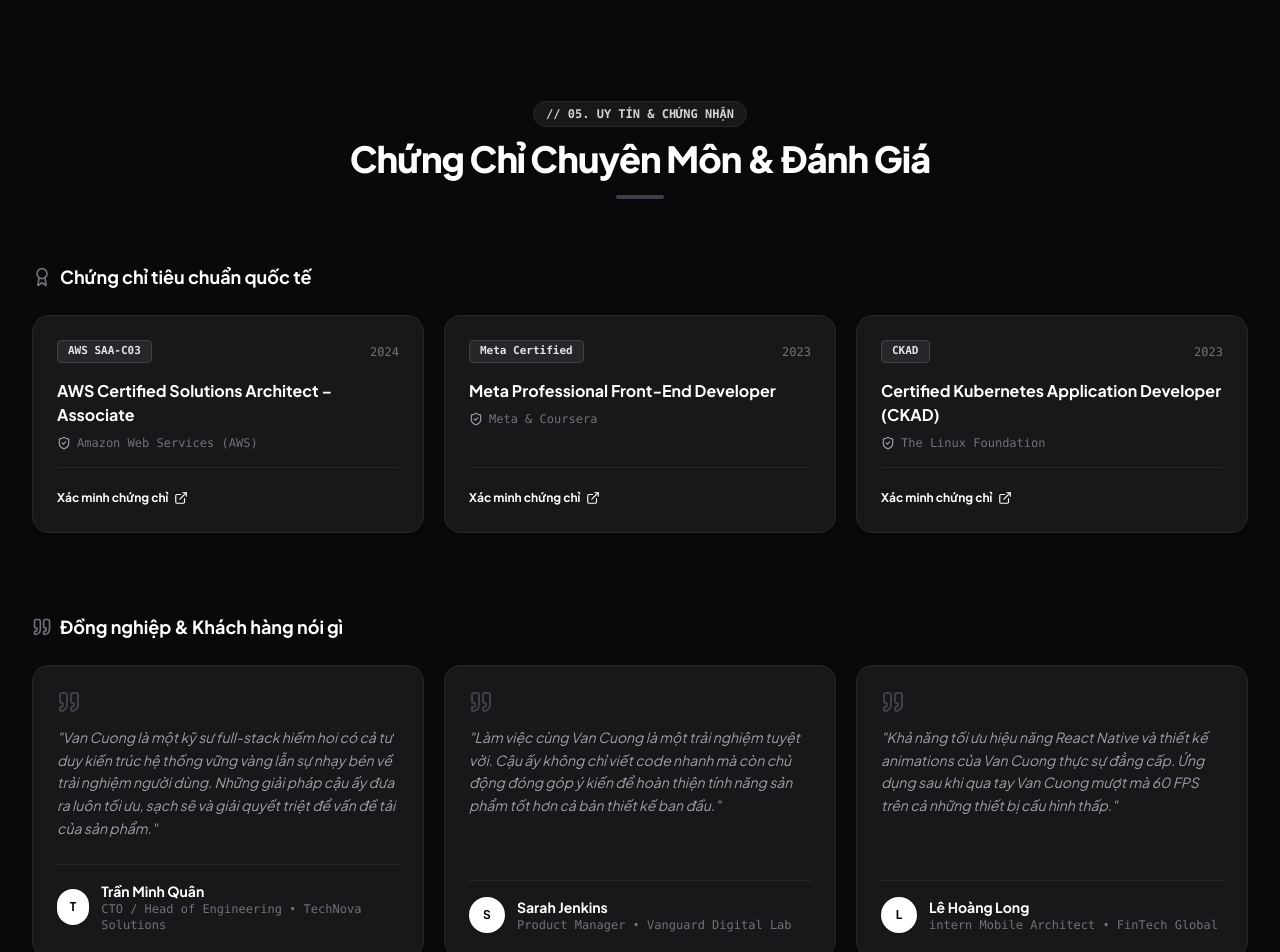
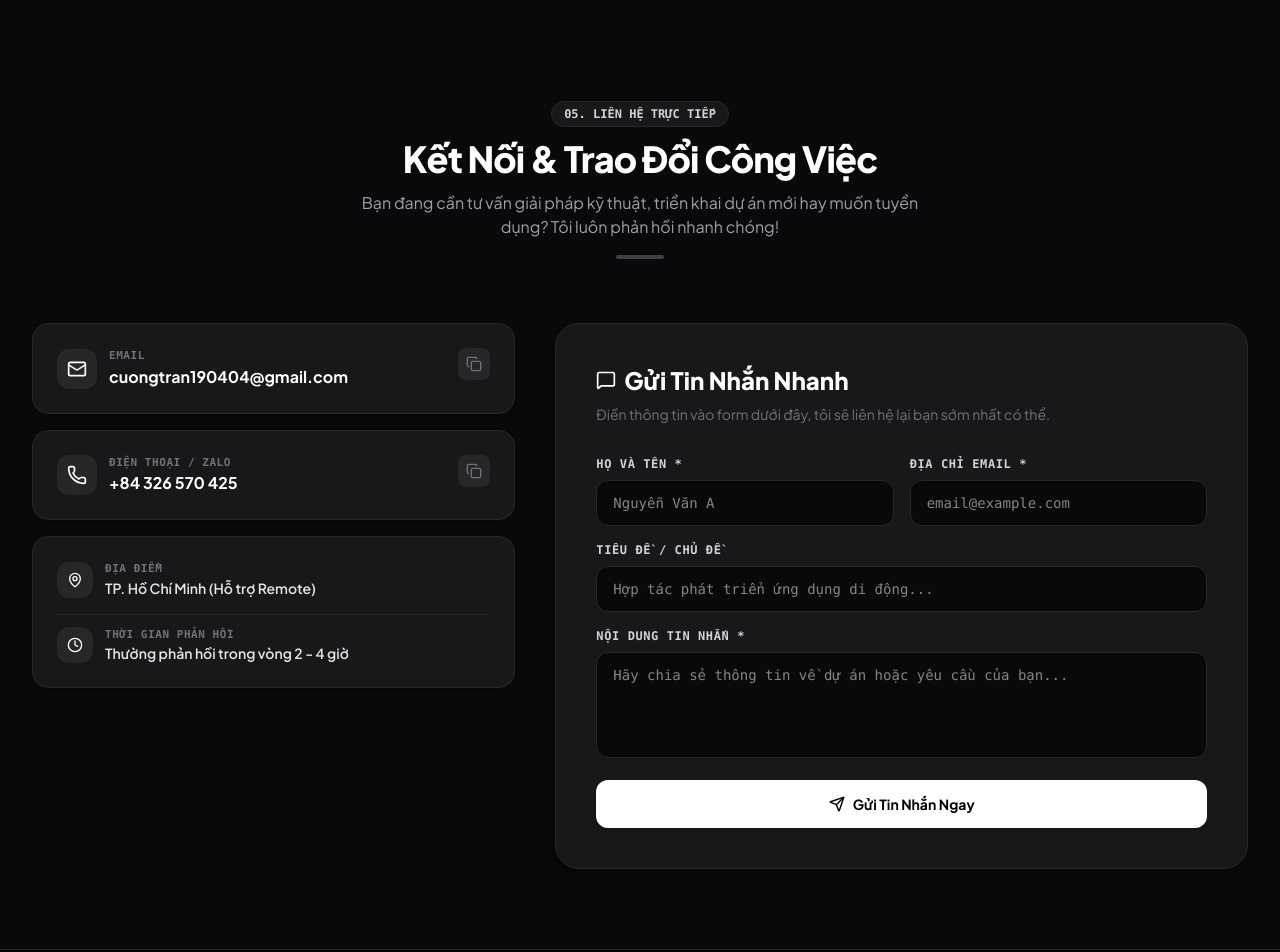
Before and after one commit to vancuong2k4/portfolio, a React (Vite) app: page / in a window 1280 px wide. Shown: the part 6760-7712 px from the top of the page. Built offline with nearby package versions, Linux system fonts and the light colour scheme.

Commit message:
feat: remove certificates & testimonials section and Web3Forms notice

```diff
--- a/src/App.tsx
+++ b/src/App.tsx
@@ -7,7 +7,6 @@ import { About } from './components/About'
 import { Skills } from './components/Skills'
 import { Projects } from './components/Projects'
 import { Experience } from './components/Experience'
-import { Testimonials } from './components/Testimonials'
 import { Contact } from './components/Contact'
 import { Footer } from './components/Footer'
 
@@ -28,7 +27,6 @@ export const App: React.FC = () => {
           <Skills />
           <Projects />
           <Experience />
-          <Testimonials />
           <Contact />
         </main>
 
--- a/src/components/Contact.tsx
+++ b/src/components/Contact.tsx
@@ -9,7 +9,6 @@ import {
   Check,
   MessageSquare,
   Clock,
-  ShieldCheck,
   CheckCircle2
 } from 'lucide-react'
 import confetti from 'canvas-confetti'
@@ -62,7 +61,7 @@ export const Contact: React.FC = () => {
         {/* Section Header */}
         <div className="text-center max-w-3xl mx-auto mb-16">
           <div className="inline-flex items-center gap-2 px-3 py-1 rounded-full text-xs font-mono font-semibold bg-zinc-100 dark:bg-zinc-900 text-zinc-800 dark:text-zinc-300 border border-zinc-200 dark:border-zinc-800 mb-3">
-            <span>06. LIÊN HỆ TRỰC TIẾP</span>
+            <span>05. LIÊN HỆ TRỰC TIẾP</span>
           </div>
           <h2 className="text-3xl sm:text-4xl font-black text-zinc-900 dark:text-white tracking-tight">
             Kết Nối & Trao Đổi Công Việc
@@ -167,13 +166,7 @@ export const Contact: React.FC = () => {
               </div>
             </div>
 
-            {/* Free Hosting Notice */}
-            <div className="p-4 rounded-xl bg-zinc-100 dark:bg-zinc-900 border border-zinc-200 dark:border-zinc-800 text-xs text-zinc-600 dark:text-zinc-400 leading-relaxed flex items-start gap-2.5">
-              <ShieldCheck className="w-4 h-4 text-zinc-500 shrink-0 mt-0.5" />
-              <span>
-                Form liên hệ có thể tích hợp trực tiếp <strong>Web3Forms</strong> hoặc <strong>EmailJS</strong> (hoàn toàn miễn phí, tin nhắn bay thẳng về Gmail).
-              </span>
-            </div>
+
 
           </div>
 
--- a/src/components/Testimonials.tsx
+++ /dev/null
@@ -1,114 +0,0 @@
-import React from 'react'
-import { certificatesData, testimonialsData } from '../data/portfolioData'
-import {
-  Award,
-  Quote,
-  ExternalLink,
-  ShieldCheck
-} from 'lucide-react'
-
-export const Testimonials: React.FC = () => {
-  return (
-    <section className="py-20 relative">
-      <div className="max-w-7xl mx-auto px-4 sm:px-6 lg:px-8">
-
-        {/* Section Header */}
-        <div className="text-center max-w-3xl mx-auto mb-16">
-          <div className="inline-flex items-center gap-2 px-3 py-1 rounded-full text-xs font-mono font-semibold bg-zinc-100 dark:bg-zinc-900 text-zinc-800 dark:text-zinc-300 border border-zinc-200 dark:border-zinc-800 mb-3">
-            <span>// 05. UY TÍN & CHỨNG NHẬN</span>
-          </div>
-          <h2 className="text-3xl sm:text-4xl font-black text-zinc-900 dark:text-white tracking-tight">
-            Chứng Chỉ Chuyên Môn & Đánh Giá
-          </h2>
-          <div className="w-12 h-1 bg-zinc-400 dark:bg-zinc-700 mx-auto mt-4 rounded-full" />
-        </div>
-
-        {/* Certifications Showcase */}
-        <div className="mb-20">
-          <h3 className="text-lg font-bold text-zinc-900 dark:text-white mb-6 flex items-center gap-2">
-            <Award className="w-5 h-5 text-zinc-500" />
-            <span>Chứng chỉ tiêu chuẩn quốc tế</span>
-          </h3>
-          <div className="grid grid-cols-1 md:grid-cols-3 gap-5">
-            {certificatesData.map((cert) => (
-              <div
-                key={cert.id}
-                className="p-6 rounded-2xl bg-white dark:bg-zinc-900 border border-zinc-200 dark:border-zinc-800 shadow-sm hover:border-zinc-400 dark:hover:border-zinc-600 transition-all duration-200 flex flex-col justify-between"
-              >
-                <div>
-                  <div className="flex items-center justify-between mb-4">
-                    <span className="px-2.5 py-0.5 rounded text-[11px] font-mono font-bold bg-zinc-100 dark:bg-zinc-800 text-zinc-900 dark:text-zinc-200 border border-zinc-200 dark:border-zinc-700">
-                      {cert.badgeText}
-                    </span>
-                    <span className="text-xs font-mono text-zinc-500">
-                      {cert.date}
-                    </span>
-                  </div>
-                  <h4 className="font-bold text-zinc-900 dark:text-white text-base mb-2">
-                    {cert.title}
-                  </h4>
-                  <p className="text-xs text-zinc-500 flex items-center gap-1.5 font-mono">
-                    <ShieldCheck className="w-3.5 h-3.5 text-zinc-400" />
-                    <span>{cert.issuer}</span>
-                  </p>
-                </div>
-
-                {cert.verifyUrl && (
-                  <div className="pt-4 mt-4 border-t border-zinc-100 dark:border-zinc-800">
-                    <a
-                      href={cert.verifyUrl}
-                      target="_blank"
-                      rel="noreferrer"
-                      className="inline-flex items-center gap-1.5 text-xs font-bold text-zinc-900 dark:text-white hover:underline transition-colors"
-                    >
-                      <span>Xác minh chứng chỉ</span>
-                      <ExternalLink className="w-3.5 h-3.5" />
-                    </a>
-                  </div>
-                )}
-              </div>
-            ))}
-          </div>
-        </div>
-
-        {/* Testimonials */}
-        <div>
-          <h3 className="text-lg font-bold text-zinc-900 dark:text-white mb-6 flex items-center gap-2">
-            <Quote className="w-5 h-5 text-zinc-500" />
-            <span>Đồng nghiệp & Khách hàng nói gì</span>
-          </h3>
-          <div className="grid grid-cols-1 md:grid-cols-3 gap-5">
-            {testimonialsData.map((test) => (
-              <div
-                key={test.id}
-                className="p-6 rounded-2xl bg-white dark:bg-zinc-900 border border-zinc-200 dark:border-zinc-800 shadow-sm hover:border-zinc-400 dark:hover:border-zinc-600 transition-all duration-200 flex flex-col justify-between"
-              >
-                <div className="mb-6">
-                  <Quote className="w-6 h-6 text-zinc-300 dark:text-zinc-700 mb-3" />
-                  <p className="text-zinc-600 dark:text-zinc-400 text-sm leading-relaxed italic">
-                    "{test.content}"
-                  </p>
-                </div>
-
-                <div className="flex items-center gap-3 pt-4 border-t border-zinc-100 dark:border-zinc-800">
-                  <div className="w-9 h-9 rounded-full bg-zinc-900 dark:bg-white text-white dark:text-black flex items-center justify-center font-bold text-xs shadow-sm">
-                    {test.name.charAt(0)}
-                  </div>
-                  <div>
-                    <h5 className="font-bold text-sm text-zinc-900 dark:text-white">
-                      {test.name}
-                    </h5>
-                    <p className="text-xs text-zinc-500 font-mono">
-                      {test.role} • {test.company}
-                    </p>
-                  </div>
-                </div>
-              </div>
-            ))}
-          </div>
-        </div>
-
-      </div>
-    </section>
-  )
-}
```
